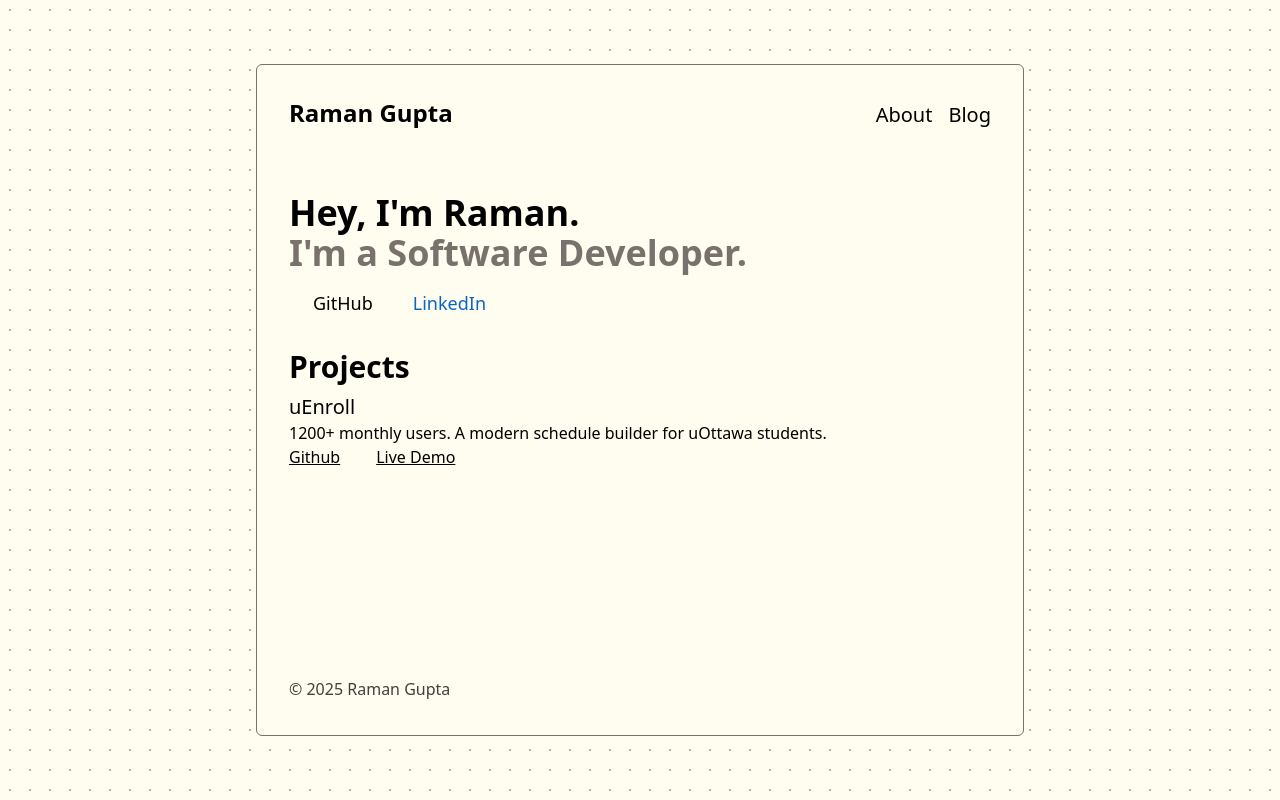
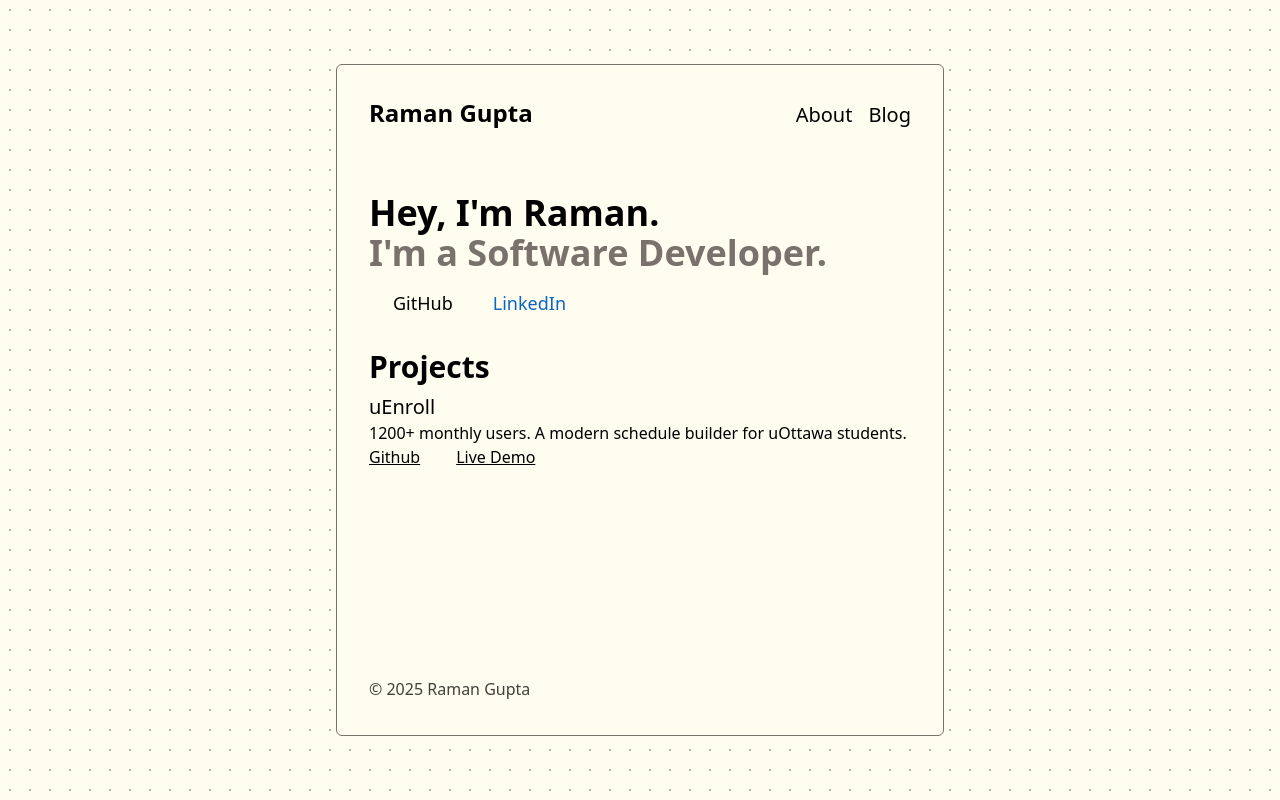
Before and after one commit to g-raman/personal-website, a SvelteKit app: page / in a window 1280 px wide. Built offline with nearby package versions, Linux system fonts and the light colour scheme; some icons are missing.

Commit message:
feat: increase horizontal padding on desktop

```diff
--- a/src/routes/+layout.svelte
+++ b/src/routes/+layout.svelte
@@ -30,7 +30,7 @@
 </svelte:head>
 
 <div
-	class="bg-dot-grid flex min-h-dvh flex-col bg-[#fffcf0] px-8 py-8 md:px-24 md:py-16 lg:px-48 xl:px-64"
+	class="bg-dot-grid flex min-h-dvh flex-col bg-[#fffcf0] px-8 py-8 md:px-24 md:py-16 lg:px-48 xl:px-84"
 >
 	<div
 		class="flex flex-1 flex-col rounded-md border border-stone-500 bg-[#fffcf0] bg-cover bg-center p-8"
```
